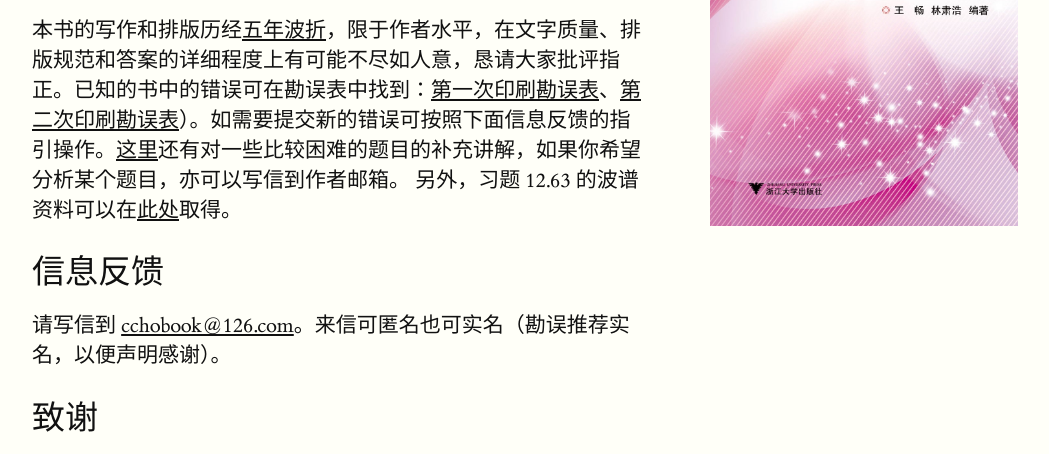
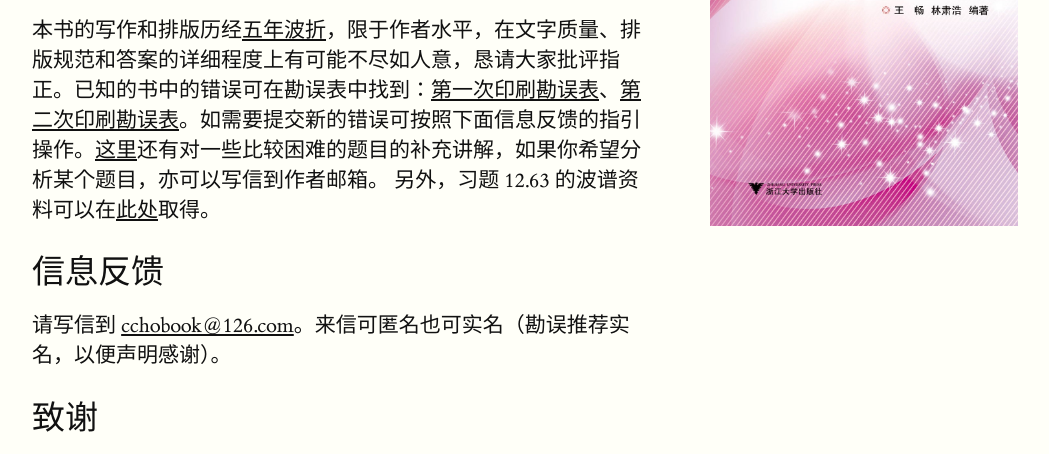
Before and after one commit to cchobook/cchobook.github.io, a plain HTML site: page index.html in a window 1280 px wide. Shown: the part 598-1052 px from the top of the page, without its empty margins (128-1177 px from the left). Drawn offline with Linux system fonts and the light colour scheme; some packages are replaced by stand-ins of ours; a script that the page names is missing.

Commit message:
Correct a typo

```diff
--- a/index.html
+++ b/index.html
@@ -26,7 +26,7 @@
             <p>本书的写作和排版历经<a
                     href="https://mp.weixin.qq.com/s/u16HvDPQ3whYy4BGO8KAGA">五年波折</a>，限于作者水平，在文字质量、排版规范和答案的详细程度上有可能不尽如人意，恳请大家批评指正。已知的书中的错误可在勘误表中找到：<a
                     href="supplementary_materials/errata1.pdf">第一次印刷勘误表</a>、<a
-                    href="supplementary_materials/errata2.pdf">第二次印刷勘误表</a>）。如需要提交新的错误可按照下面信息反馈的指引操作。<a
+                    href="supplementary_materials/errata2.pdf">第二次印刷勘误表</a>。如需要提交新的错误可按照下面信息反馈的指引操作。<a
                     href="supplementary_materials/selected_solutions.pdf">这里</a>还有对一些比较困难的题目的补充讲解，如果你希望分析某个题目，亦可以写信到作者邮箱。
                 另外，习题 12.63 的波谱资料可以在<a href="supplementary_materials/spectroscopy_exercise_12.63.pdf">此处</a>取得。
             </p>
```
